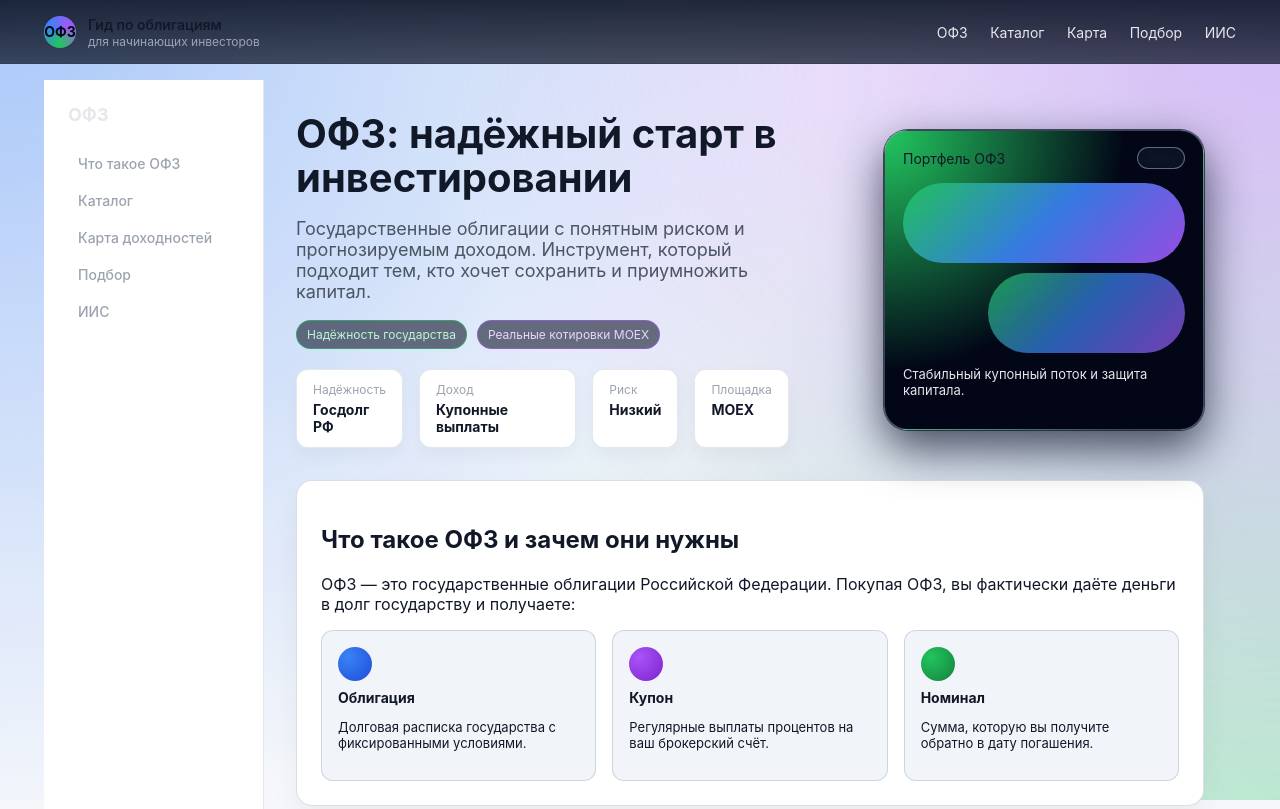
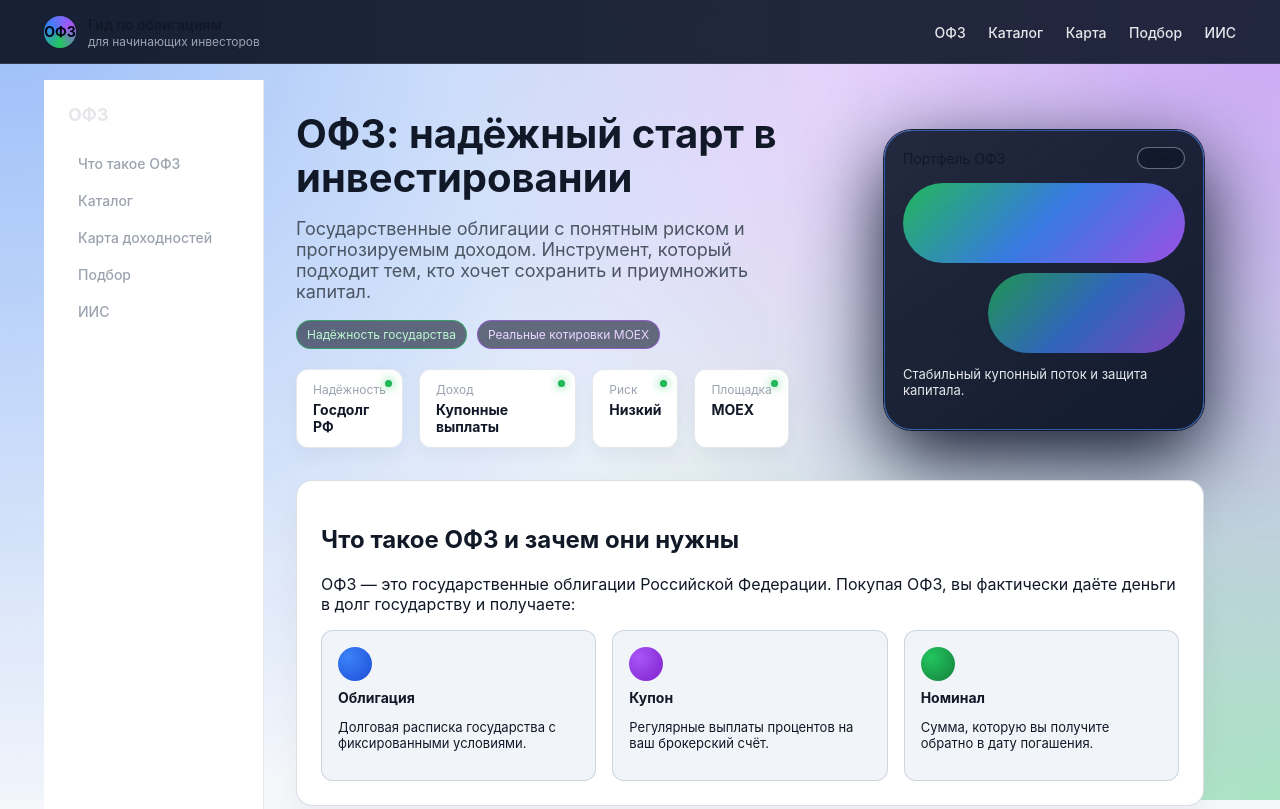
Before and after one commit to Pavel-SmY/OFZ, a website: page index.html in a window 1280 px wide. Shown: the top 809 px of the page. Drawn offline with nearby package versions, Linux system fonts and the light colour scheme; no server answers.

Commit message:
описание изменений

```diff
--- a/style.css
+++ b/style.css
@@ -454,6 +454,84 @@ select {
   text-align: left;
 }
 
+/* ==== DRIBBBLE FINANCE-STYLE TUNING ==== */
+
+body {
+  background:
+    radial-gradient(circle at top, #020617 0, #020617 45%, #020617 100%),
+    repeating-linear-gradient(
+      135deg,
+      rgba(15,23,42,0.7) 0,
+      rgba(15,23,42,0.7) 1px,
+      rgba(15,23,42,0.5) 1px,
+      rgba(15,23,42,0.5) 8px
+    );
+}
+
+.card {
+  background: rgba(15,23,42,0.75);
+  border-radius: 24px;
+  border: 1px solid rgba(148,163,184,0.35);
+  box-shadow:
+    0 24px 60px rgba(15,23,42,0.95),
+    0 0 0 1px rgba(15,23,42,0.9);
+  backdrop-filter: blur(20px);
+}
+
+.hero-card {
+  background: linear-gradient(145deg, rgba(15,23,42,0.9), rgba(15,23,42,0.98));
+  border-radius: 28px;
+  border: 1px solid rgba(59,130,246,0.6);
+  box-shadow:
+    0 28px 80px rgba(15,23,42,1),
+    0 0 0 1px rgba(15,23,42,0.9);
+}
+
+.app-gradient {
+  background:
+    radial-gradient(circle at 0% 0%, rgba(59,130,246,0.55), transparent 55%),
+    radial-gradient(circle at 100% 0%, rgba(168,85,247,0.55), transparent 55%),
+    radial-gradient(circle at 100% 100%, rgba(34,197,94,0.40), transparent 55%);
+}
+
+.topbar {
+  background: linear-gradient(to right, rgba(15,23,42,0.95), rgba(15,23,42,0.9));
+  border-bottom: 1px solid rgba(51,65,85,0.9);
+}
+
+.top-nav a {
+  font-weight: 500;
+  color: #e5e7eb;
+}
+
+.top-nav a::after {
+  height: 3px;
+}
+
+.data-table thead {
+  background: linear-gradient(90deg, rgba(15,23,42,1), rgba(30,64,175,1));
+}
+
+.data-table tbody tr:hover {
+  background: linear-gradient(90deg, rgba(37,99,235,0.22), rgba(30,64,175,0.3));
+}
+
+.stat {
+  position: relative;
+}
+
+.stat::before {
+  content: "";
+  position: absolute;
+  top: 10px;
+  right: 10px;
+  width: 7px;
+  height: 7px;
+  border-radius: 999px;
+  background: radial-gradient(circle, #22c55e, #16a34a);
+  box-shadow: 0 0 10px rgba(34,197,94,0.9);
+}
+
 /* RESPONSIVE */
 @media (max-width: 1024px) {
   .layout {
```
